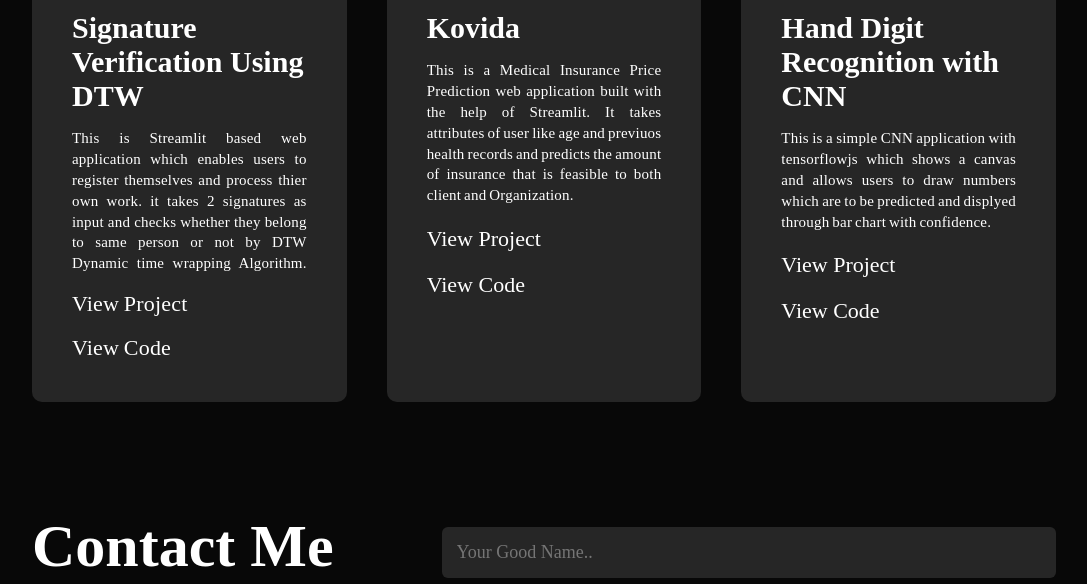
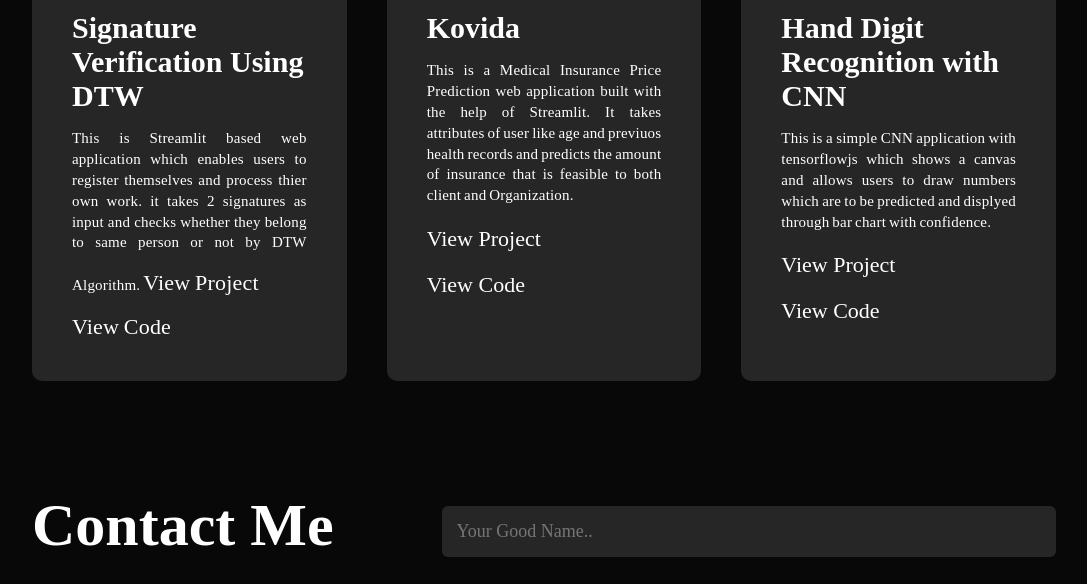
Before and after one commit to Raghucharan16/portfolio, a plain HTML site: page index.html in a window 1280 px wide. Shown: the part 1740-2324 px from the top of the page, without its empty margins (96-1183 px from the left). Drawn offline with Linux system fonts and the light colour scheme; some packages are replaced by stand-ins of ours; a script that the page names is missing; a web font is replaced by a local one.

Commit message:
Update index.html

```diff
--- a/index.html
+++ b/index.html
@@ -140,8 +140,7 @@
             <p class="p-007">
               This is Streamlit based web application which enables users to register
               themselves and process thier own work. it takes 2 signatures as input
-              and checks whether they belong to same person or not by DTW Dynamic
-              time wrapping Algorithm.
+              and checks whether they belong to same person or not by DTW Algorithm.
             <a
               href="https://github.com/Raghucharan16/Signature_verification#readme" target="_blank"
               ><span style="font-size: 22px;">View Project</span></a
```
